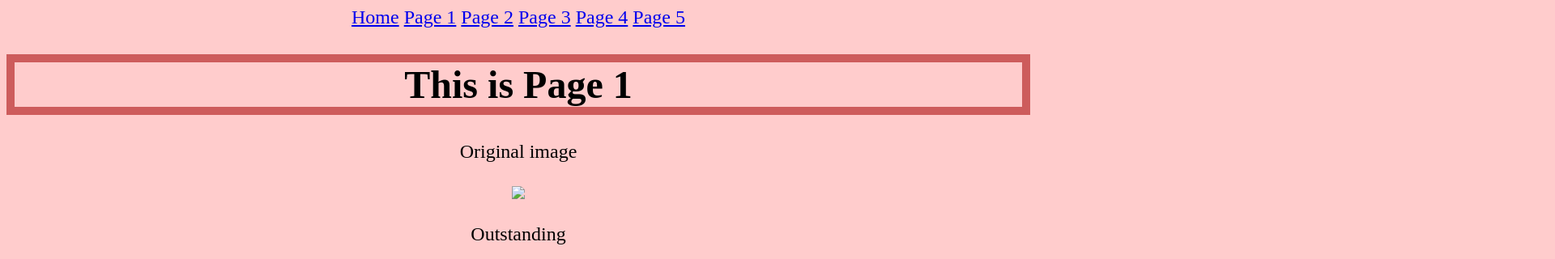
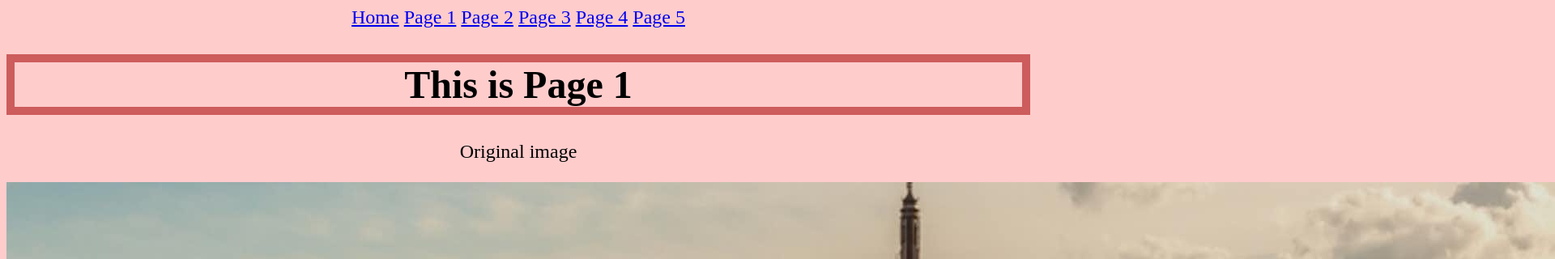
Before and after one commit to leowuyuqi/CODE1230-Urban-Modelling, a plain HTML site: page page1.html in a window 1280 px wide. Shown: the top 320 px of the page at 81% size, 1920 px wide, since content can reach past the window. Drawn offline with Linux system fonts and the light colour scheme; grey boxes are pictures that could not be loaded.

Commit message:
Update page1.html

```diff
--- a/page1.html
+++ b/page1.html
@@ -18,7 +18,7 @@
 
     <h1>This is Page 1</h1>
     <p>Original image</p>
-    <image src="busy.jpg"image missing" />
+    <image src="images/busy.jpg"image missing" />
     <p>Outstanding</p>
     <image src="images/outstanding.jpg" alt="image missing"width="300" height="500" />
     <p>Intensive</p>
```
